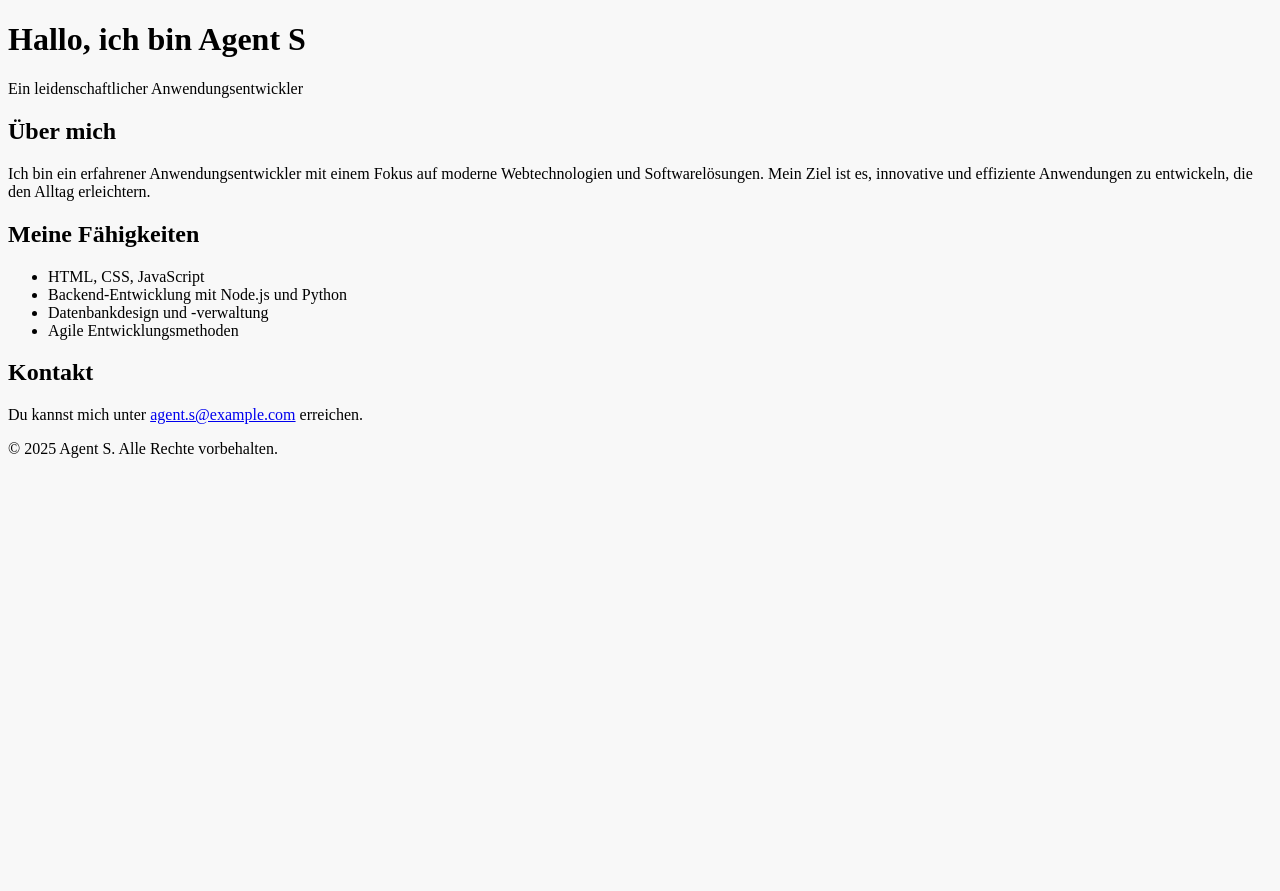
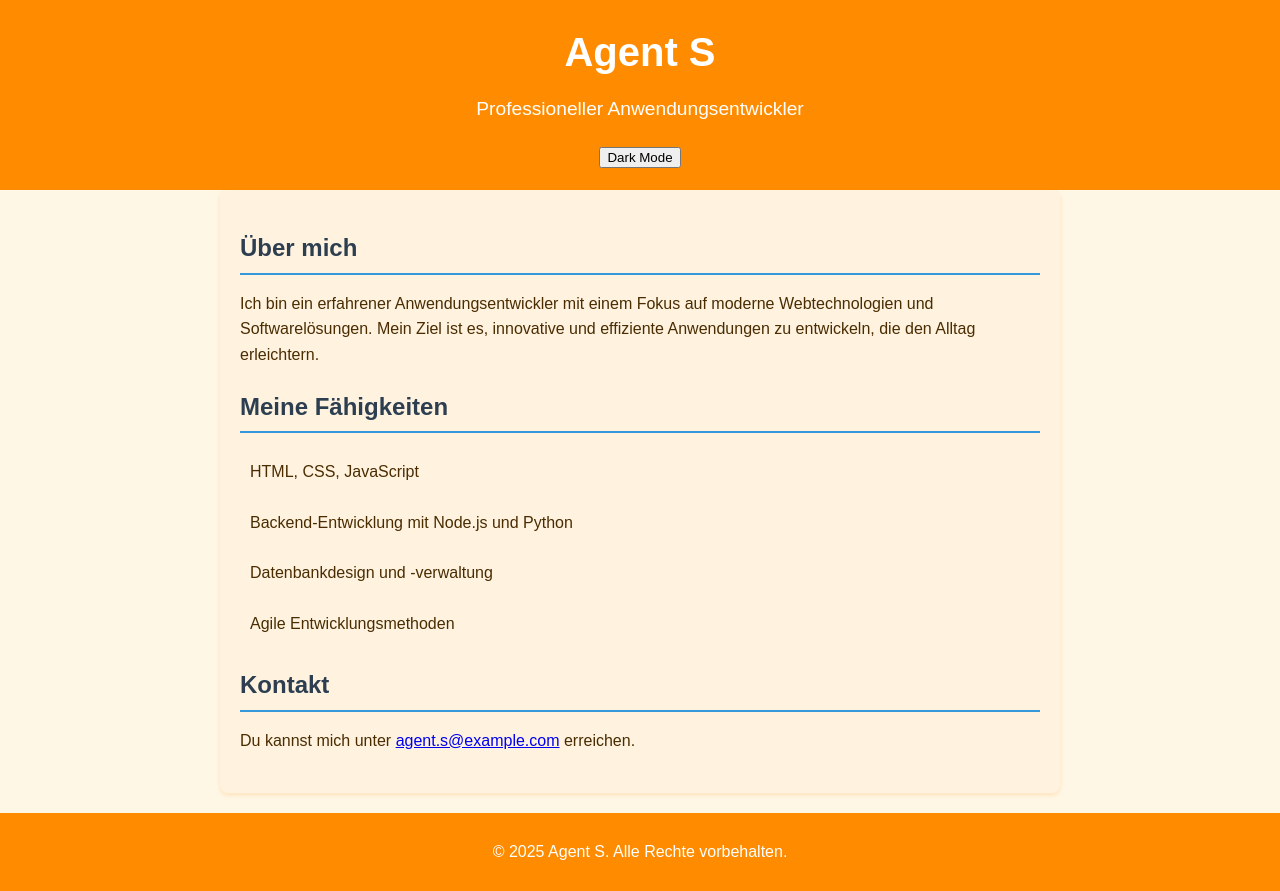
Before and after one commit to mariusErpenbach/webprojekt-team, a plain HTML site: page pages/agent-s.html in a window 1280 px wide. Before the commit the page ends 800 px from the top, so only its background shows below. Drawn offline with Linux system fonts and the light colour scheme.

Commit message:
design anpassungen und neues farbscheme, darkmode implementiert

```diff
--- a/css/agent-s.css
+++ b/css/agent-s.css
@@ -1,4 +1,98 @@
-body { background-color: rgb(248, 248, 248)
+/* CSS Variables */
+:root {
+    --background-color: #fff7e6;
+    --text-color: #4a2c00;
+    --header-background: #ff8c00;
+    --header-text-color: #ffffff;
+    --section-background: #fff3e0;
+    --section-shadow: rgba(255, 140, 0, 0.2);
+    --footer-background: #ff8c00;
+    --footer-text-color: #ffffff;
+}
 
+/* Allgemeine Stile */
+body {
+    font-family: Arial, sans-serif;
+    line-height: 1.6;
+    margin: 0;
+    padding: 0;
+    background-color: var(--background-color);
+    color: var(--text-color);
+}
 
+/* Header */
+.business-header {
+    background-color: var(--header-background);
+    color: var(--header-text-color);
+    padding: 20px 0;
+    text-align: center;
 }
+
+.business-header h1 {
+    margin: 0;
+    font-size: 2.5rem;
+}
+
+.business-header p {
+    font-size: 1.2rem;
+    margin-top: 10px;
+}
+
+/* Main Content */
+.business-main {
+    padding: 20px;
+    max-width: 800px;
+    margin: 0 auto;
+    background: var(--section-background);
+    box-shadow: 0 2px 5px var(--section-shadow);
+    border-radius: 8px;
+}
+
+.business-main section {
+    margin-bottom: 20px;
+}
+
+.business-main h2 {
+    color: #2c3e50;
+    border-bottom: 2px solid #3498db;
+    padding-bottom: 5px;
+    margin-bottom: 10px;
+}
+
+.business-main ul {
+    list-style-type: none;
+    padding: 0;
+}
+
+.business-main ul li {
+    background: var(--section-background);
+    margin: 5px 0;
+    padding: 10px;
+    border-radius: 5px;
+}
+
+body.dark-mode .business-main ul li {
+    background: #3a2a00;
+    color: var(--text-color);
+}
+
+/* Footer */
+.business-footer {
+    text-align: center;
+    padding: 10px 0;
+    background-color: var(--footer-background);
+    color: var(--footer-text-color);
+    margin-top: 20px;
+}
+
+/* Dark mode styles */
+body.dark-mode {
+    --background-color: #4a2c00;
+    --text-color: #ffe6cc;
+    --header-background: #cc7000;
+    --header-text-color: #ffe6cc;
+    --section-background: #5a3a00;
+    --section-shadow: rgba(255, 140, 0, 0.3);
+    --footer-background: #cc7000;
+    --footer-text-color: #ffe6cc;
+}
--- a/pages/agent-s.html
+++ b/pages/agent-s.html
@@ -7,17 +7,20 @@
     <link rel="stylesheet" href="../css/agent-s.css">
 </head>
 <body>
-    <header>
-        <h1>Hallo, ich bin Agent S</h1>
-        <p>Ein leidenschaftlicher Anwendungsentwickler</p>
+    <header class="business-header">
+        <div class="container">
+            <h1>Agent S</h1>
+            <p>Professioneller Anwendungsentwickler</p>
+            <button id="darkModeToggle">Dark Mode</button>
+        </div>
     </header>
-    <main>
-        <section>
+    <main class="business-main">
+        <section class="about">
             <h2>Über mich</h2>
             <p>Ich bin ein erfahrener Anwendungsentwickler mit einem Fokus auf moderne Webtechnologien und Softwarelösungen.
             Mein Ziel ist es, innovative und effiziente Anwendungen zu entwickeln, die den Alltag erleichtern.</p>
         </section>
-        <section>
+        <section class="skills">
             <h2>Meine Fähigkeiten</h2>
             <ul>
                 <li>HTML, CSS, JavaScript</li>
@@ -26,13 +29,19 @@
                 <li>Agile Entwicklungsmethoden</li>
             </ul>
         </section>
-        <section>
+        <section class="contact">
             <h2>Kontakt</h2>
             <p>Du kannst mich unter <a href="mailto:agent.s@example.com">agent.s@example.com</a> erreichen.</p>
         </section>
     </main>
-    <footer>
+    <footer class="business-footer">
         <p>&copy; 2025 Agent S. Alle Rechte vorbehalten.</p>
     </footer>
+    <script>
+        const toggleButton = document.getElementById('darkModeToggle');
+        toggleButton.addEventListener('click', () => {
+            document.body.classList.toggle('dark-mode');
+        });
+    </script>
 </body>
 </html>
```
